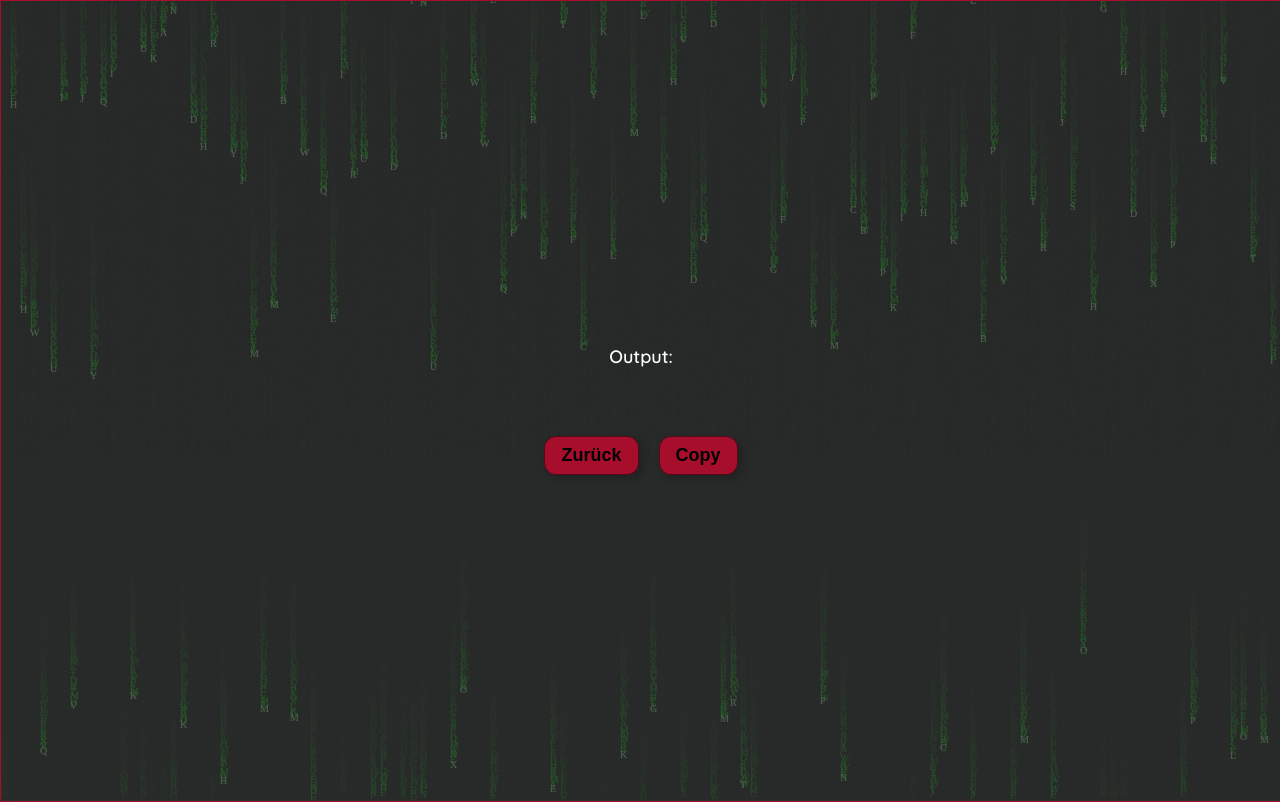
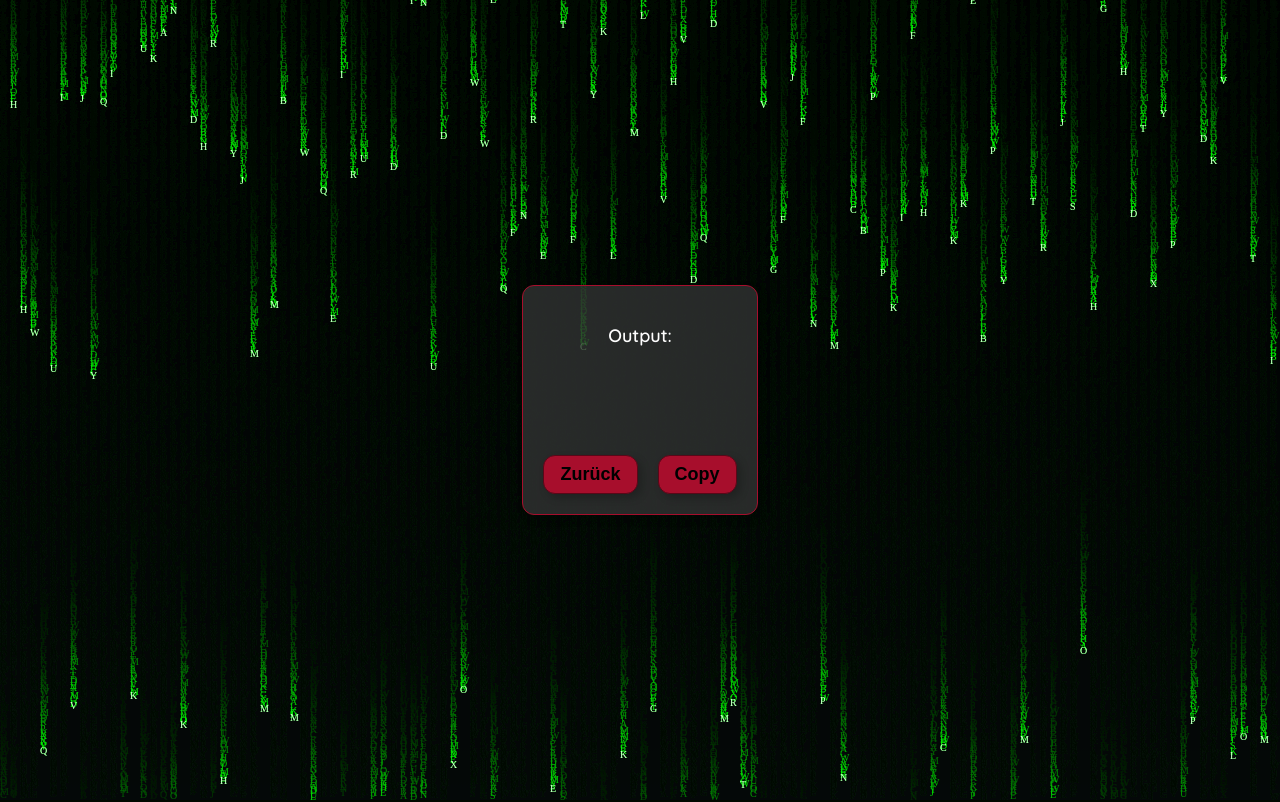
Before and after one commit to Nino678190/CrypticPi, a Flask app: template templates/ergebnis.html in a window 1280 px wide. Run offline with Flask 3, Linux system fonts and the light colour scheme; the template is opened without the code that fills it, so the values that code supplies are empty.

Commit message:
Strukturiere die Ausgabe in ergebnis.html um und entferne überflüssige Stile in test.css für eine bessere Lesbarkeit.

```diff
--- a/static/test.css
+++ b/static/test.css
@@ -27,8 +27,7 @@ button:active {
     align-items: center;
     height: 100vh;
     width: 100vw;
-    background-color: rgba(49, 51, 51, 0.8);
-    border: 1px solid rgb(167, 14, 44);
+
 }
 
 .message{
@@ -45,3 +44,17 @@ button:active {
     gap: 20px;
     flex-direction: row;
 }
+
+.output-section{
+    display: flex;
+    flex-direction: column;
+    align-items: center;
+    gap: 20px;
+    padding: 20px;
+    background-color: rgba(49, 51, 51, 0.8);
+    border: 1px solid rgb(167, 14, 44);
+    height: fit-content;
+    width: fit-content;
+    border-radius: 12px;
+    box-shadow: 4px 4px 8px rgba(0, 0, 0, 0.2);
+}
--- a/templates/ergebnis.html
+++ b/templates/ergebnis.html
@@ -10,11 +10,13 @@
     </head>
     <body>
         <div class="rahmen">
-            <p class="output">Output:</p>
-            <p class="message">{{ message }}</p>
-            <section class="buttons">
-                <button onclick="window.history.back()">Zurück</button>
-                <button>Copy</button>
+            <section class="output-section">
+                <p class="output">Output:</p>
+                <p class="message">{{ message }}</p>
+                <section class="buttons">
+                    <button onclick="window.history.back()">Zurück</button>
+                    <button>Copy</button>
+                </section>
             </section>
         </div>
         <canvas id="canvas">Canvas is not supported in your browser.</canvas>
```
